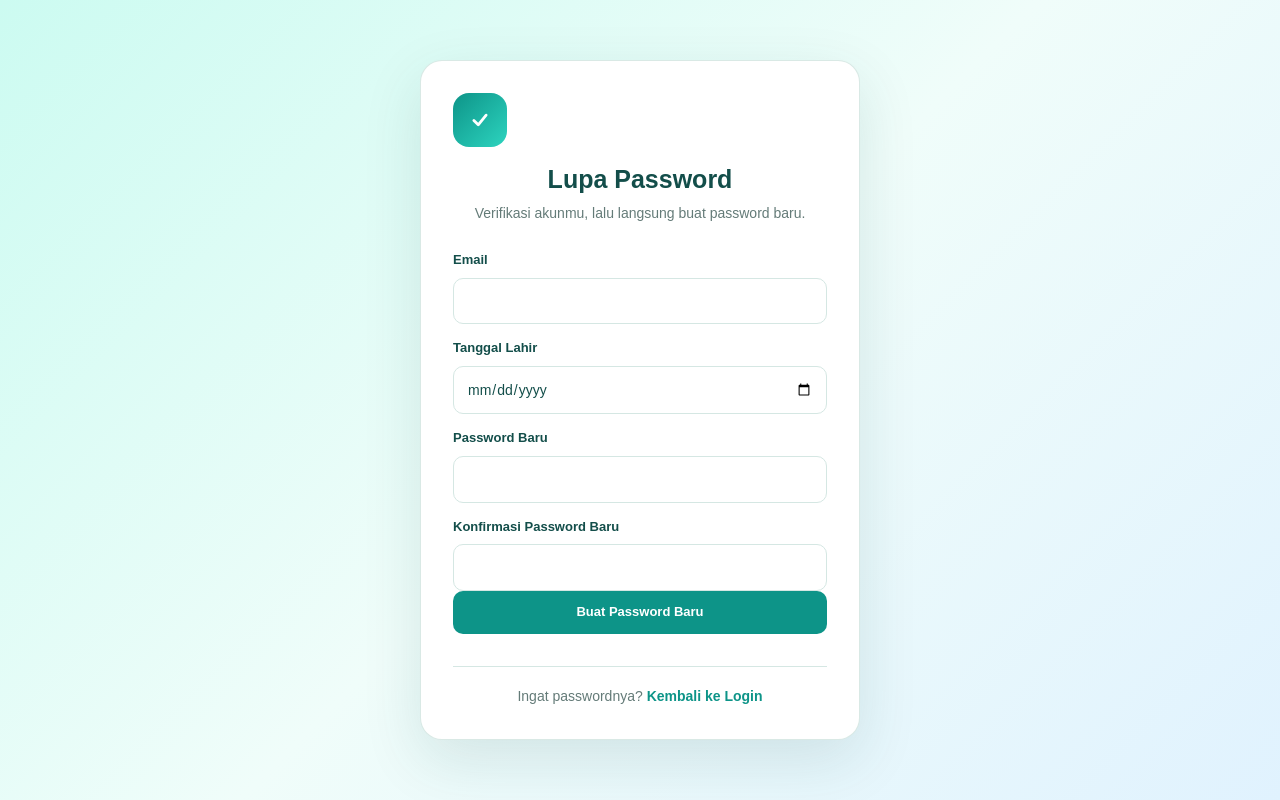
After one commit to Shirayuki23/task_management, a PHP site: page /lupa_password.php in a window 1280 px wide. The commit adds this page. Run offline with PHP 8.4, Linux system fonts and the light colour scheme.

Commit message:
Tambah fitur lupa password dengan verifikasi email + tanggal lahir
- Halaman lupa_password.php: reset password langsung setelah identitas cocok
- Form daftar kini wajibkan tanggal lahir (dipakai sebagai verifikasi reset)
- Tautan "Lupa password?" + flash sukses reset di halaman login
- Pesan gagal koneksi DB dibuat umum (tidak menyebut XAMPP, relevan di hosting)
- Perbaikan: mysqli_stmt_bind_param tidak boleh menerima ekspresi (passed by reference)

```diff
--- a/assets/css/style.css
+++ b/assets/css/style.css
@@ -600,6 +600,14 @@ textarea::placeholder {
 .auth-footer a {
     font-weight: 700;
 }
+.auth-help {
+    margin: 2px 0 0;
+    text-align: right;
+}
+.auth-help a {
+    font-size: 13px;
+    font-weight: 700;
+}
 .auth-logo img {
     width: 100%;
     height: 100%;
--- a/config/koneksi.php
+++ b/config/koneksi.php
@@ -7,7 +7,7 @@ mysqli_report(MYSQLI_REPORT_OFF);
 $conn = mysqli_connect($db_host, $db_user, $db_pass, $db_name);
 if (!$conn) {
     http_response_code(500);
-    exit('Koneksi database gagal. Pastikan MySQL XAMPP berjalan dan database task_management sudah dibuat atau diimport.');
+    exit('Koneksi database gagal. Periksa config/koneksi.php: host, user, password, dan nama database harus sesuai, dan database sudah diimport.');
 }
 if (!mysqli_set_charset($conn, 'utf8mb4')) {
     mysqli_close($conn);
--- /dev/null
+++ b/lupa_password.php
@@ -0,0 +1,101 @@
+<?php
+if (session_status() !== PHP_SESSION_ACTIVE) {
+    session_start();
+}
+require_once __DIR__ . '/config/helpers.php';
+require_once __DIR__ . '/config/koneksi.php';
+
+if (!empty($_SESSION['user_id'])) {
+    header('Location: dashboard.php');
+    exit;
+}
+
+$error = '';
+$email = '';
+$tanggal_lahir = '';
+
+if ($_SERVER['REQUEST_METHOD'] === 'POST') {
+    $email = trim($_POST['email'] ?? '');
+    $tanggal_lahir = $_POST['tanggal_lahir'] ?? '';
+    $password = $_POST['password'] ?? '';
+    $konfirmasi = $_POST['konfirmasi'] ?? '';
+
+    if (!csrf_valid()) {
+        $error = 'Sesi formulir kedaluwarsa. Muat ulang halaman lalu coba lagi.';
+    } elseif (!filter_var($email, FILTER_VALIDATE_EMAIL) || $tanggal_lahir === '') {
+        $error = 'Masukkan email dan tanggal lahir dengan benar.';
+    } elseif (!tanggal_valid($tanggal_lahir) || $tanggal_lahir > date('Y-m-d')) {
+        $error = 'Format tanggal lahir tidak valid.';
+    } elseif (strlen($password) < 6) {
+        $error = 'Password baru minimal 6 karakter.';
+    } elseif ($password !== $konfirmasi) {
+        $error = 'Konfirmasi password tidak sama dengan password baru.';
+    } else {
+        $stmt = mysqli_prepare($conn, 'SELECT id, tanggal_lahir FROM users WHERE email = ? LIMIT 1');
+        if (!$stmt) {
+            $error = 'Terjadi kesalahan saat memuat data. Coba lagi.';
+        } else {
+            mysqli_stmt_bind_param($stmt, 's', $email);
+            mysqli_stmt_execute($stmt);
+            $user = mysqli_fetch_assoc(mysqli_stmt_get_result($stmt));
+            mysqli_stmt_close($stmt);
+
+            if (!$user || $user['tanggal_lahir'] === null || $user['tanggal_lahir'] !== $tanggal_lahir) {
+                $error = 'Email dan tanggal lahir tidak cocok. Pastikan tanggal lahir sudah pernah diisi (daftar ulang atau lewat Profil).';
+            } else {
+                $hash = password_hash($password, PASSWORD_DEFAULT);
+                $stmt = mysqli_prepare($conn, 'UPDATE users SET password = ? WHERE id = ?');
+                if (!$stmt) {
+                    $error = 'Terjadi kesalahan saat menyimpan password. Coba lagi.';
+                } else {
+                    mysqli_stmt_bind_param($stmt, 'si', $hash, $user['id']);
+                    if (mysqli_stmt_execute($stmt)) {
+                        mysqli_stmt_close($stmt);
+                        $_SESSION['reset_success'] = 'Password berhasil dibuat baru. Silakan login.';
+                        header('Location: login.php');
+                        exit;
+                    }
+                    mysqli_stmt_close($stmt);
+                    $error = 'Password gagal disimpan. Coba lagi.';
+                }
+            }
+        }
+    }
+}
+
+$page_title = 'Lupa Password';
+require __DIR__ . '/partials/head.php';
+?>
+<body class="auth-page">
+    <form class="auth-card" method="post">
+        <div class="auth-logo"><?= logo_svg(28) ?></div>
+        <h1 class="auth-title">Lupa Password</h1>
+        <p class="auth-subtitle">Verifikasi akunmu, lalu langsung buat password baru.</p>
+
+        <?php if ($error !== ''): ?>
+            <div class="alert alert-danger"><?= e($error) ?></div>
+        <?php endif; ?>
+
+        <?= csrf_field() ?>
+
+        <label for="lp_email">Email</label>
+        <input type="email" id="lp_email" name="email" maxlength="150"
+               value="<?= e($email) ?>" autocomplete="email" required>
+
+        <label for="tanggal_lahir">Tanggal Lahir</label>
+        <input type="date" id="tanggal_lahir" name="tanggal_lahir" value="<?= e($tanggal_lahir) ?>"
+               max="<?= date('Y-m-d') ?>" required>
+
+        <label for="lp_password">Password Baru</label>
+        <input type="password" id="lp_password" name="password" minlength="6" autocomplete="new-password" required>
+
+        <label for="konfirmasi">Konfirmasi Password Baru</label>
+        <input type="password" id="konfirmasi" name="konfirmasi" minlength="6" autocomplete="new-password" required>
+
+        <button type="submit" class="btn primary full">Buat Password Baru</button>
+
+        <p class="auth-footer">Ingat passwordnya? <a href="login.php">Kembali ke Login</a></p>
+    </form>
+    <script src="assets/js/app.js"></script>
+</body>
+</html>
```
Also changed, not shown: login.php (+8 -0 lines), register.php (+9 -2 lines), README.txt.
